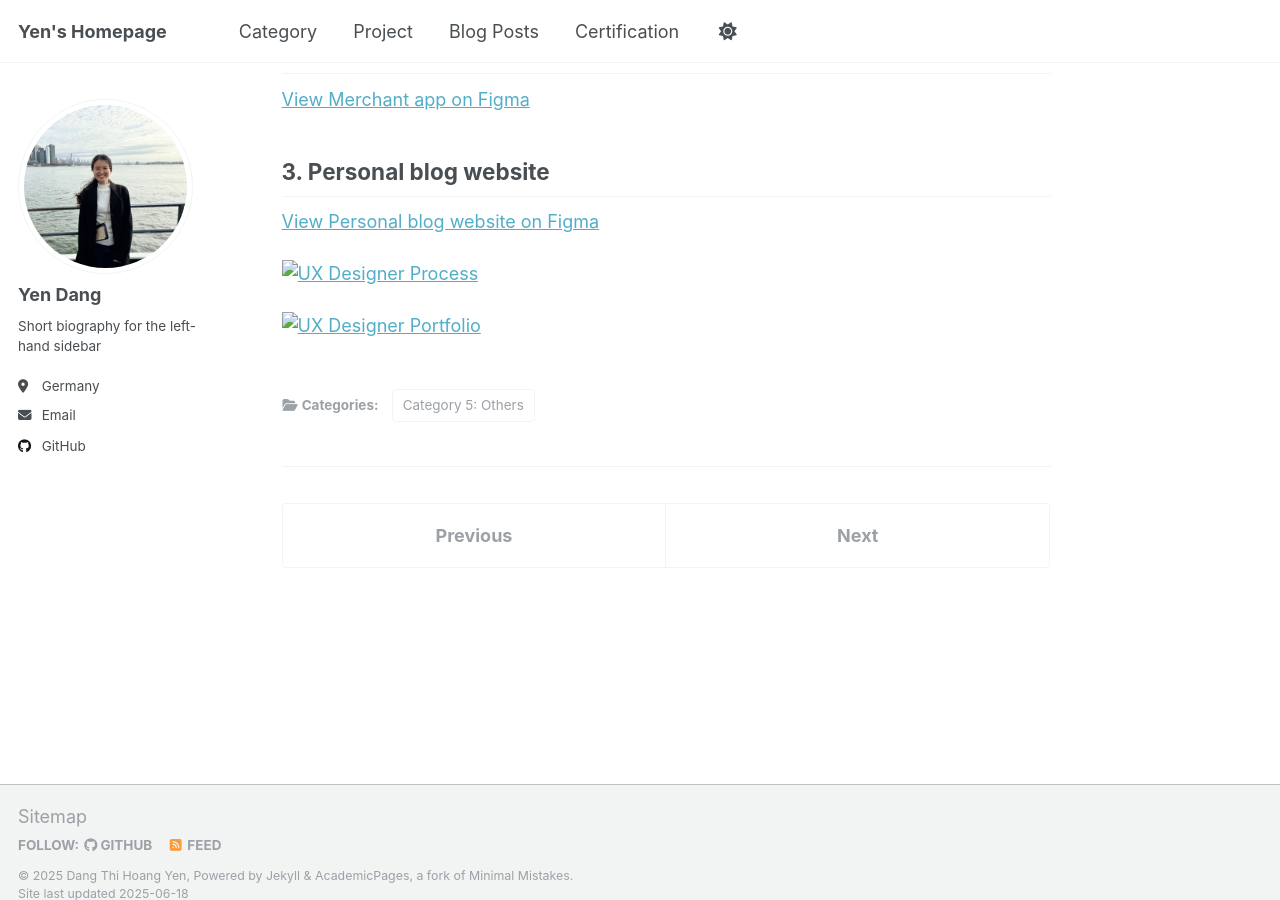
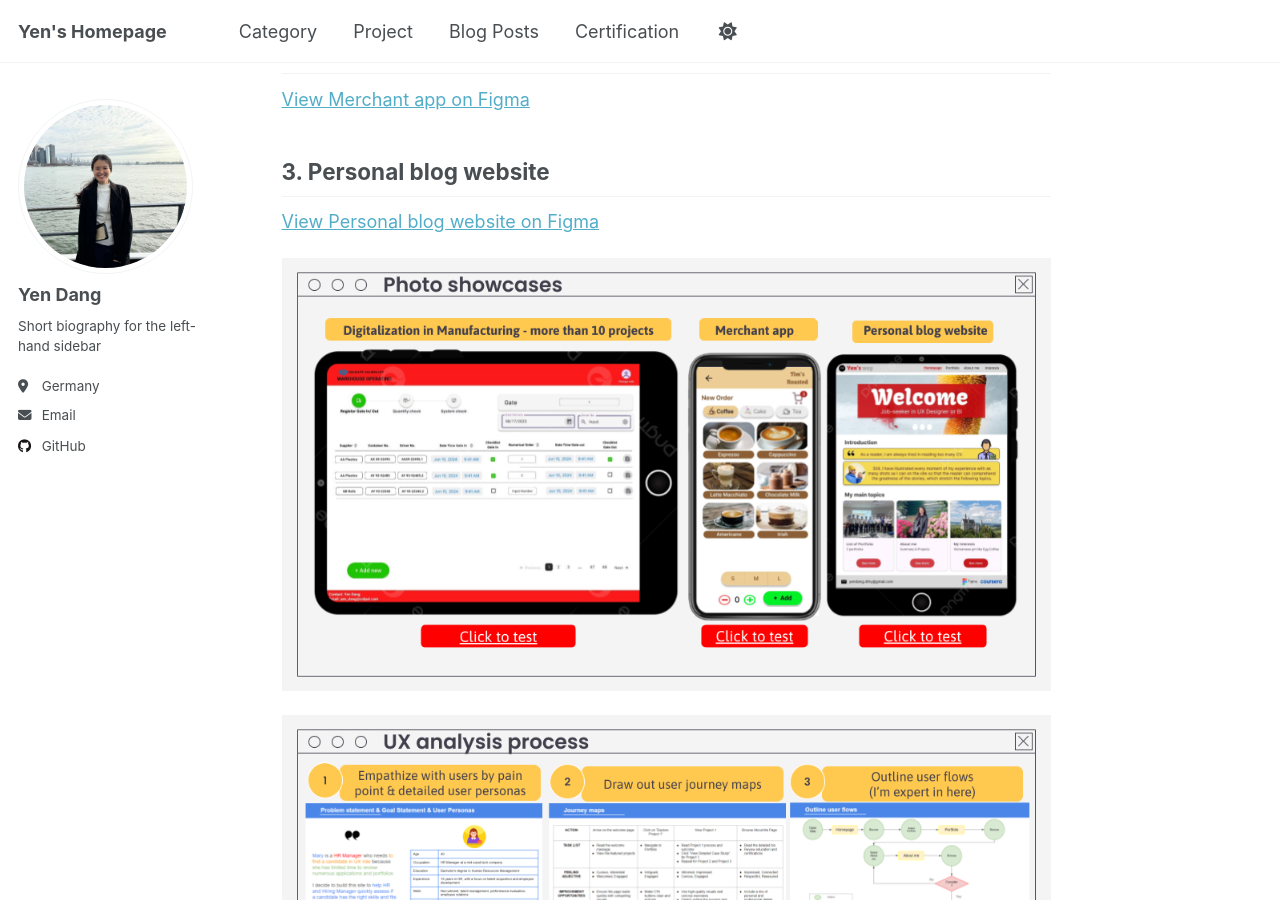
Before and after one commit to yen010390/yen010390.github.io, a Jekyll site: the page built from _project/c05-UX.md, in a window 1280 px wide and 900 px high, scrolled down 328 px. Built offline with Jekyll 4.4.1, drawn with Linux system fonts in a browser that asks for light colours.

Commit message:
Update c05-UX.md

```diff
--- a/_project/c05-UX.md
+++ b/_project/c05-UX.md
@@ -16,6 +16,6 @@ category: "Category 5: Others"
 ## 3. Personal blog website
 [View Personal blog website on Figma](https://www.figma.com/proto/R2OGjp0gxPtCIpDIgQOi4C/Yen-Dang-s-Portfolios?node-id=52-6&t=Tq1w3AIBNQU3GbzY-1&scaling=scale-down&content-scaling=fixed&page-id=52%3A5)
 
-![UX Designer Process](images/UX-Designer-portfolio.png)
+![UX Designer Process](/images/UX-Designer-portfolio.png)
 
-![UX Designer Portfolio](images/UX-Designer-process.png)
+![UX Designer Portfolio](/images/UX-Designer-process.png)
```
